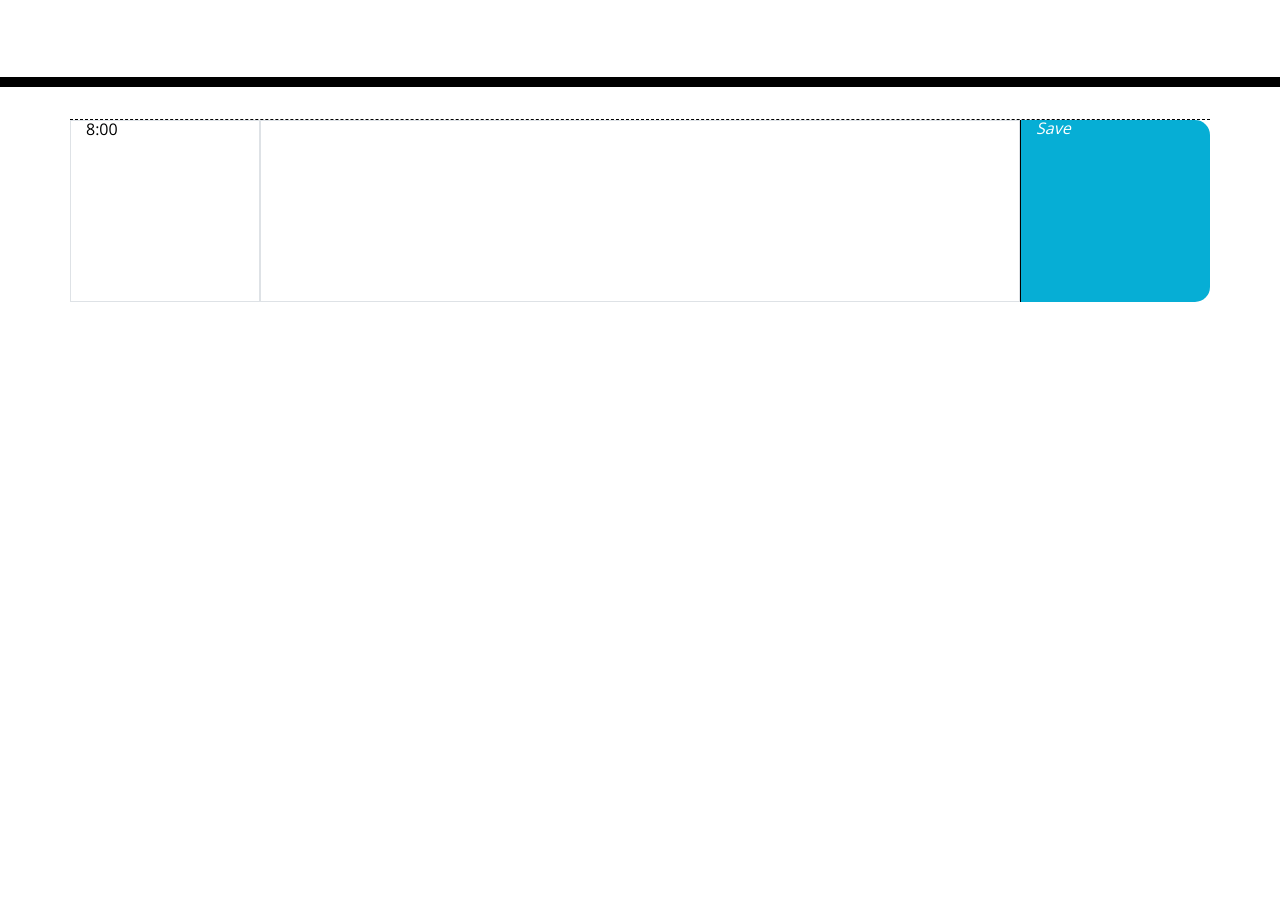
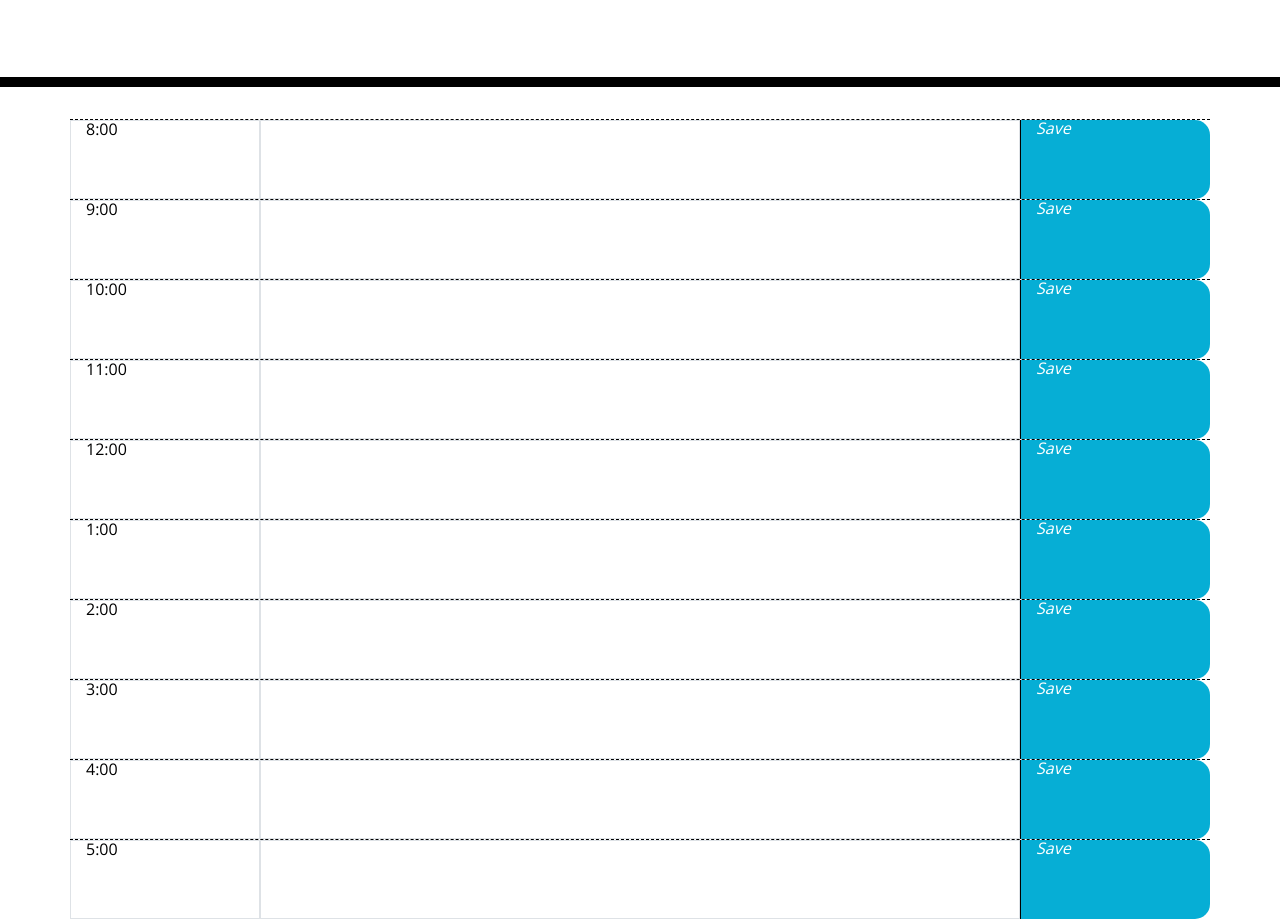
Before and after one commit to ejsmith13/day_planner, a plain HTML site: page index.html in a window 1280 px wide. Shown: the part 181-1100 px from the top of the page. Before the commit the page ends 800 px from the top, so only its background shows below. Drawn offline with nearby package versions, Linux system fonts and the light colour scheme.

Commit message:
created sections 8-5

```diff
--- a/index.html
+++ b/index.html
@@ -32,9 +32,55 @@
       <!-- Timeblocks go here -->
       <section class= "row hour">
         <section class="col-md-2 border">8:00</section>
-        <textarea class= "col-md-8 border" name="eight" id="" cols="30" rows="10"></textarea>
+        <textarea class= "col-md-8 border" name="eight" id="" cols="30" rows="3"></textarea>
         <section class="col-md-2 saveBtn"><i>Save</i></section>
       </section>
+      <section class= "row hour">
+        <section class="col-md-2 border">9:00</section>
+        <textarea class= "col-md-8 border" name="nine" id="" cols="30" rows="3"></textarea>
+        <section class="col-md-2 saveBtn"><i>Save</i></section>
+      </section>
+      <section class= "row hour">
+        <section class="col-md-2 border">10:00</section>
+        <textarea class= "col-md-8 border" name="ten" id="" cols="30" rows="3"></textarea>
+        <section class="col-md-2 saveBtn"><i>Save</i></section>
+      </section>
+      <section class= "row hour">
+        <section class="col-md-2 border">11:00</section>
+        <textarea class= "col-md-8 border" name="eleven" id="" cols="30" rows="3"></textarea>
+        <section class="col-md-2 saveBtn"><i>Save</i></section>
+      </section>
+      <section class= "row hour">
+        <section class="col-md-2 border">12:00</section>
+        <textarea class= "col-md-8 border" name="twelve" id="" cols="30" rows="3"></textarea>
+        <section class="col-md-2 saveBtn"><i>Save</i></section>
+      </section>
+      <section class= "row hour">
+        <section class="col-md-2 border">1:00</section>
+        <textarea class= "col-md-8 border" name="one" id="" cols="30" rows="3"></textarea>
+        <section class="col-md-2 saveBtn"><i>Save</i></section>
+      </section>
+      <section class= "row hour">
+        <section class="col-md-2 border">2:00</section>
+        <textarea class= "col-md-8 border" name="two" id="" cols="30" rows="3"></textarea>
+        <section class="col-md-2 saveBtn"><i>Save</i></section>
+      </section>
+      <section class= "row hour">
+        <section class="col-md-2 border">3:00</section>
+        <textarea class= "col-md-8 border" name="three" id="" cols="30" rows="3"></textarea>
+        <section class="col-md-2 saveBtn"><i>Save</i></section>
+      </section>
+      <section class= "row hour">
+        <section class="col-md-2 border">4:00</section>
+        <textarea class= "col-md-8 border" name="four" id="" cols="30" rows="3"></textarea>
+        <section class="col-md-2 saveBtn"><i>Save</i></section>
+      </section>
+      <section class= "row hour">
+        <section class="col-md-2 border">5:00</section>
+        <textarea class= "col-md-8 border" name="five" id="" cols="30" rows="3"></textarea>
+        <section class="col-md-2 saveBtn"><i>Save</i></section>
+      </section>
+
 
     </div>
 
```
